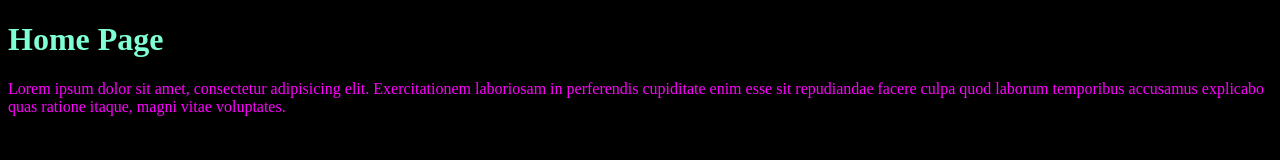
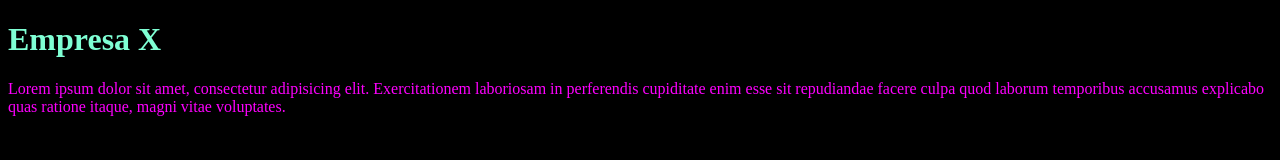
Before and after one commit to hdtorrad/aula-lp2-estudigit, a plain HTML site: page index.html in a window 1280 px wide. Drawn offline with Linux system fonts and the light colour scheme.

Commit message:
Altera o nome do h1 e title

```diff
--- a/index.html
+++ b/index.html
@@ -5,10 +5,10 @@
     <meta http-equiv="X-UA-Compatible" content="IE=edge">
     <meta name="viewport" content="width=device-width, initial-scale=1.0">
     <link rel="stylesheet" href="css/style.css">
-    <title>Home Page</title>
+    <title>Empresa X</title>
 </head>
 <body>
-    <h1>Home Page</h1>
+    <h1>Empresa X</h1>
     <p>Lorem ipsum dolor sit amet, consectetur adipisicing elit. Exercitationem laboriosam in perferendis cupiditate enim esse sit repudiandae facere culpa quod laborum temporibus accusamus explicabo quas ratione itaque, magni vitae voluptates.</p>
 </body>
 </html>
```
